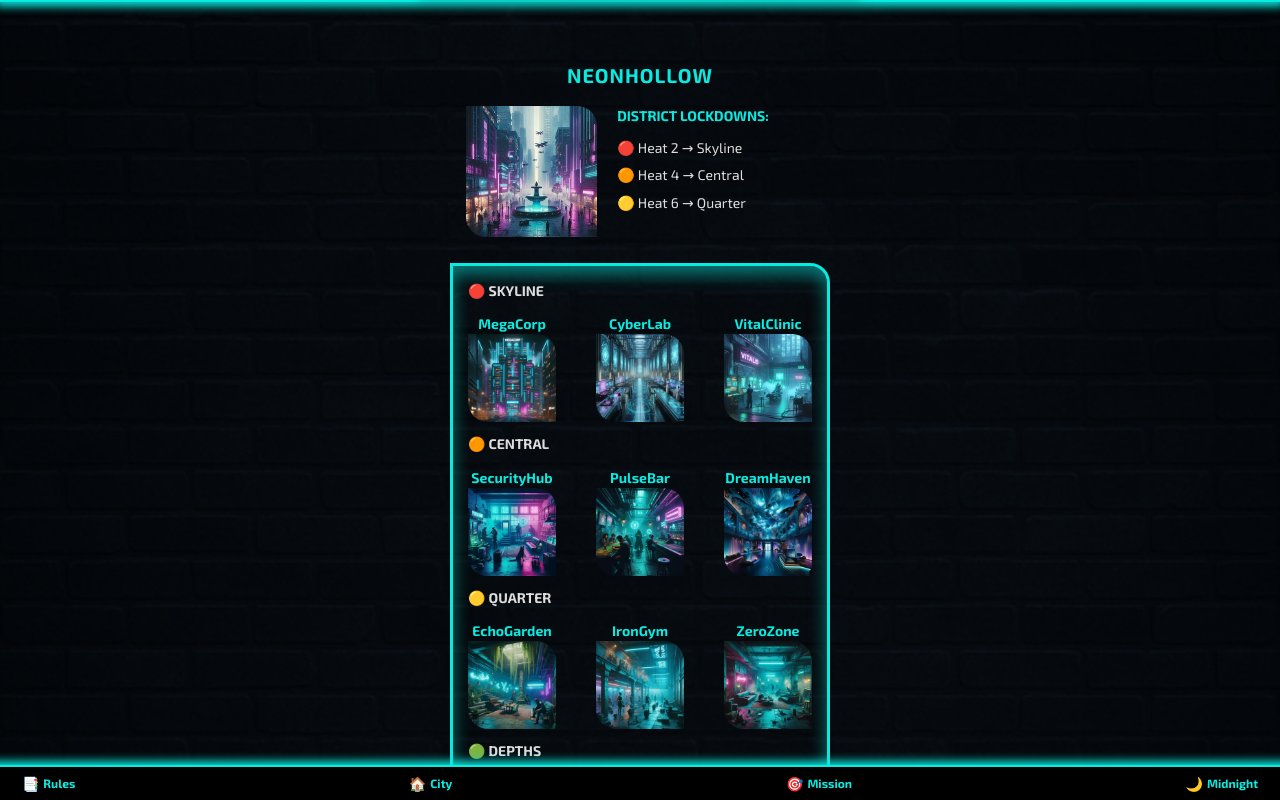
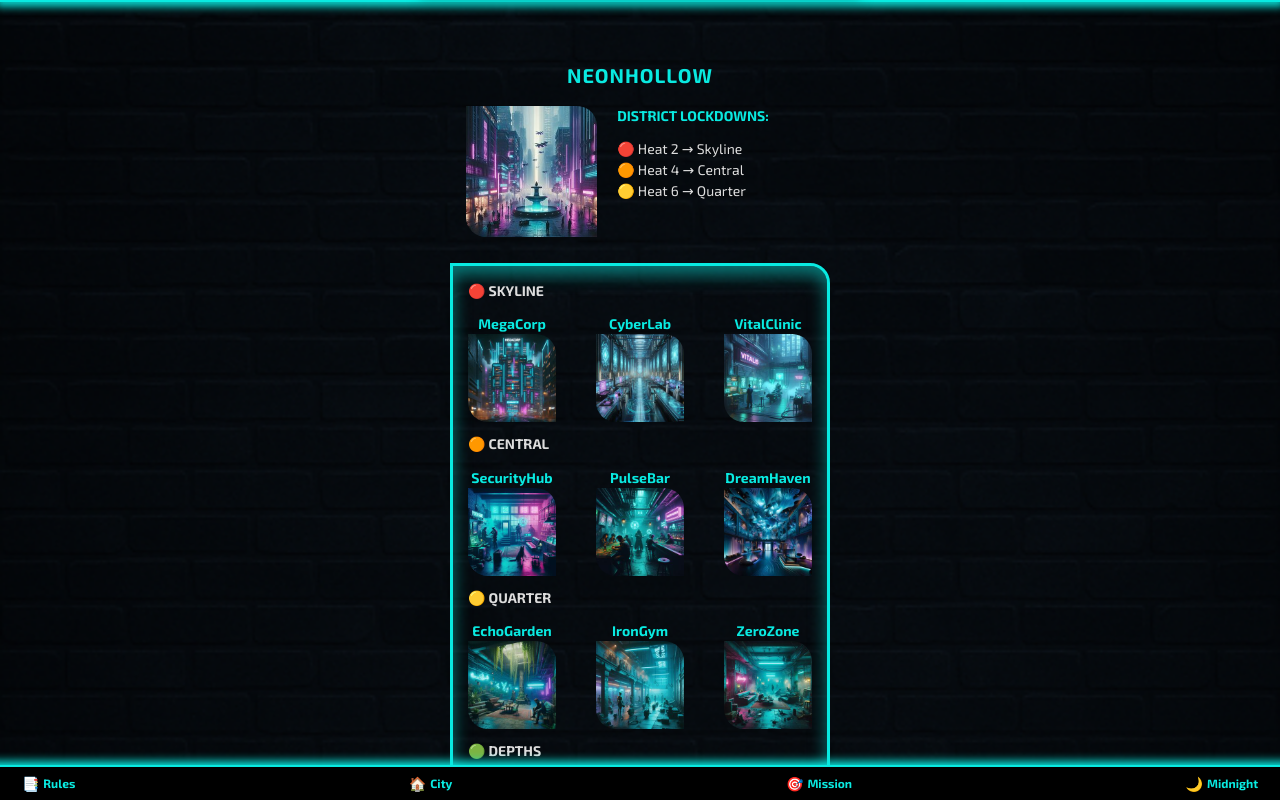
Before and after one commit to BroBuddy/shadowrun-neonhollow, a React (Vite) app: page /city in a window 1280 px wide. Shown: the top 800 px of the page. Built offline with nearby package versions, Linux system fonts and the light colour scheme; no server answers.

Commit message:
fixed tests

```diff
--- a/src/feature/city/components/CityHeader.tsx
+++ b/src/feature/city/components/CityHeader.tsx
@@ -6,16 +6,8 @@ type CityHeaderProps = {
 }
 
 const CityHeader = ({ cityData }: CityHeaderProps) => {
-    const renderDistricts = () => {
-        if (!cityData || cityData.length === 0) {
-            return <p>No districts available.</p>
-        }
-
-        return cityData.slice(0, 3).map((district: DistrictType) => (
-            <p key={district.id || district.name} className="mb-2">
-                {district.icon} Heat {district.heat} → {district.name}
-            </p>
-        ))
+    if (!cityData || cityData.length === 0) {
+        return <div>No districts available.</div>
     }
 
     return (
@@ -30,11 +22,16 @@ const CityHeader = ({ cityData }: CityHeaderProps) => {
                 </div>
                 <div className="flex-1 basis-3/5">
                     <p>
-                        <strong className="highlight">
+                        <strong className="highlight" role="heading">
                             District Lockdowns:
                         </strong>
                     </p>
-                    {renderDistricts()}
+                    {cityData.slice(0, 3).map((district) => (
+                        <div key={district.name}>
+                            {district.icon} Heat {district.heat} →{' '}
+                            {district.name}
+                        </div>
+                    ))}
                 </div>
             </div>
         </FadeIn>
```
Also changed, not shown: 1 other file (tests, documents, lock files or other folders).
